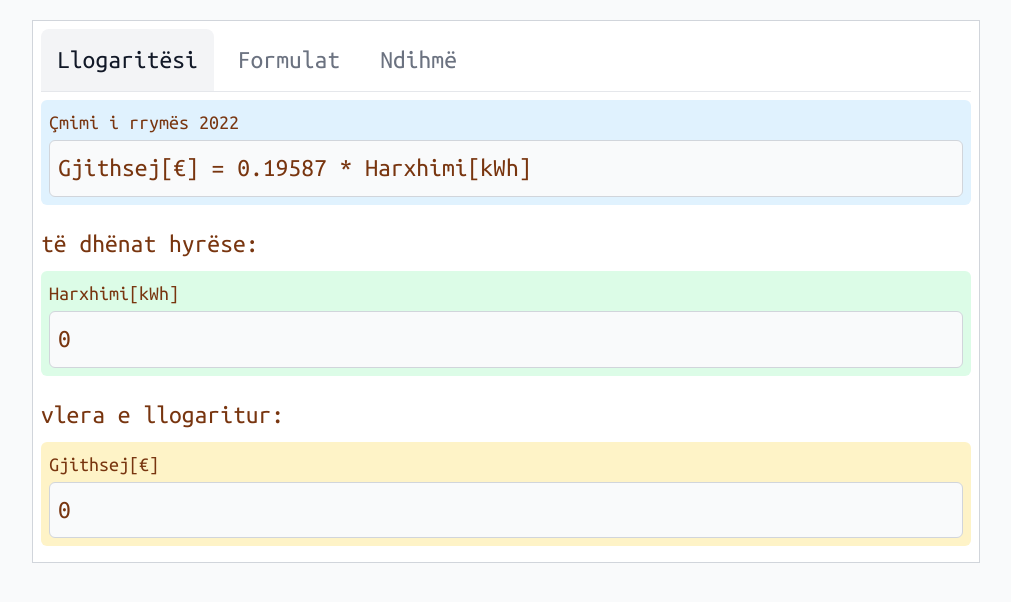
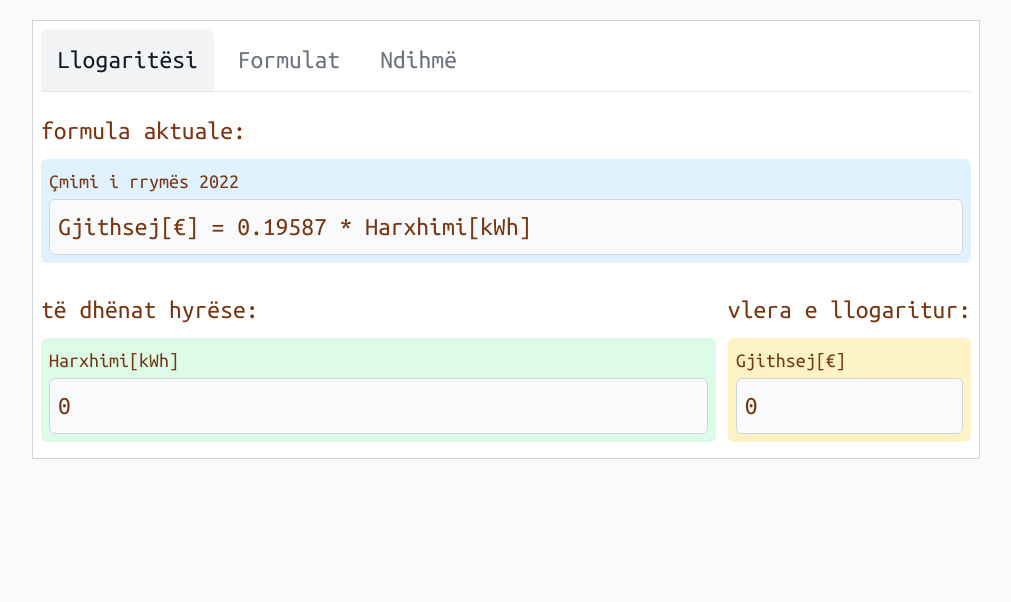
Before and after one commit to mensaco/MetaCalculator, a plain HTML site: page index.html in a window 1280 px wide. Shown: the whole page, without its empty margins (134-1145 px from the left). Drawn offline with Linux system fonts and the light colour scheme.

Commit message:
minor redesign

```diff
--- a/index.html
+++ b/index.html
@@ -29,12 +29,12 @@
                 </li>
 
                 <li class="mr-2">
-                    <a href="#"  aria-current="page"
+                    <a href="#" aria-current="page"
                         class="inline-block px-4 py-3 rounded-t-lg hover:text-gray-600 hover:bg-gray-50 dark:hover:bg-gray-800 dark:hover:text-gray-300"
                         data-bind="click: function(){ view('formulat'); }, css: (view() == 'formulat' ? 'active' : '')">Formulat</a>
                 </li>
                 <li class="mr-2">
-                    <a href="#"  aria-current="page"
+                    <a href="#" aria-current="page"
                         class="inline-block px-4 py-3 rounded-t-lg hover:text-gray-600 hover:bg-gray-50 dark:hover:bg-gray-800 dark:hover:text-gray-300"
                         data-bind="click: function(){ view('ndihme'); }, css: (view() == 'ndihme' ? 'active' : '')">Ndihmë</a>
                 </li>
@@ -46,12 +46,14 @@
                 <!-- ko if: view() == "default" -->
 
 
-
+                <div class="mt-5">formula aktuale:</div>
                 <div class="my-2 p-2 bg-sky-100 rounded-md">
                     <div class="mb-1 text-xl" data-bind="text: Formulas.formula().name"></div>
                     <div><input data-bind="value: Formulas.formula().formula" class="form-control"></div>
                 </div>
 
+                <div class="md:flex justify-between items-top gap-x-3">
+                    <div class="flex-1">
                         <div class="mt-5">të dhënat hyrëse:</div>
 
                         <div data-bind="foreach: Parser.variables()">
@@ -60,7 +62,9 @@
                                 <input type="text" data-bind="value: value" class="form-control">
                             </div>
                         </div>
+                    </div>
 
+                    <div class="">
                         <div class="mt-5">vlera e llogaritur:</div>
                         <div>
                             <div class="my-2 p-2 bg-amber-100 rounded-md">
@@ -68,6 +72,12 @@
                                 <div data-bind="text: Parser.computed()" class="form-control"></div>
                             </div>
                         </div>
+                    </div>
+                </div>
+
+
+
+
 
                 <span data-bind="text: Parser.parsed().empty()"></span>
                 <!-- /ko -->
```
Also changed, not shown: css/Styles.css. Lines whose indentation alone changed are shown as unchanged.
